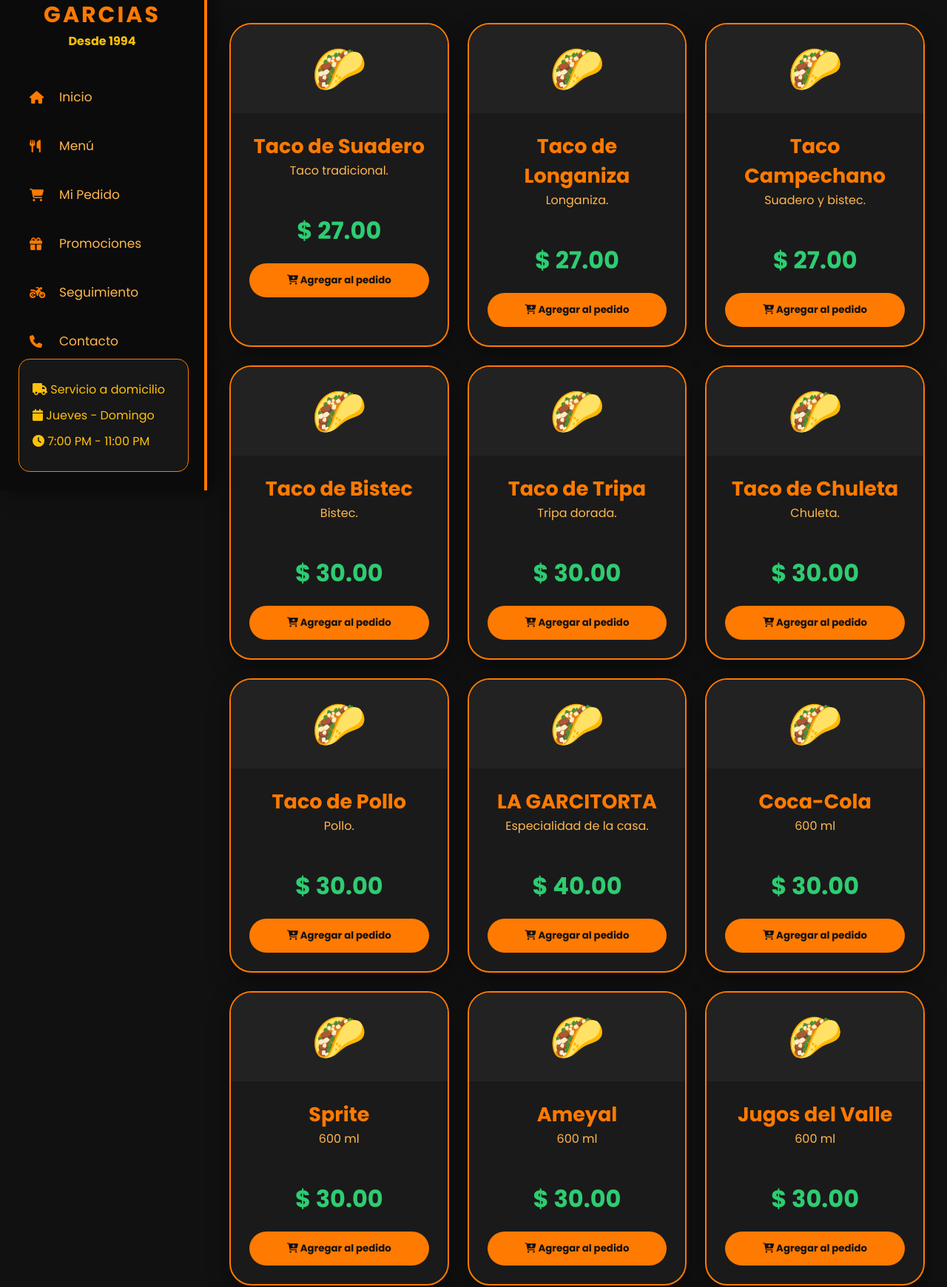
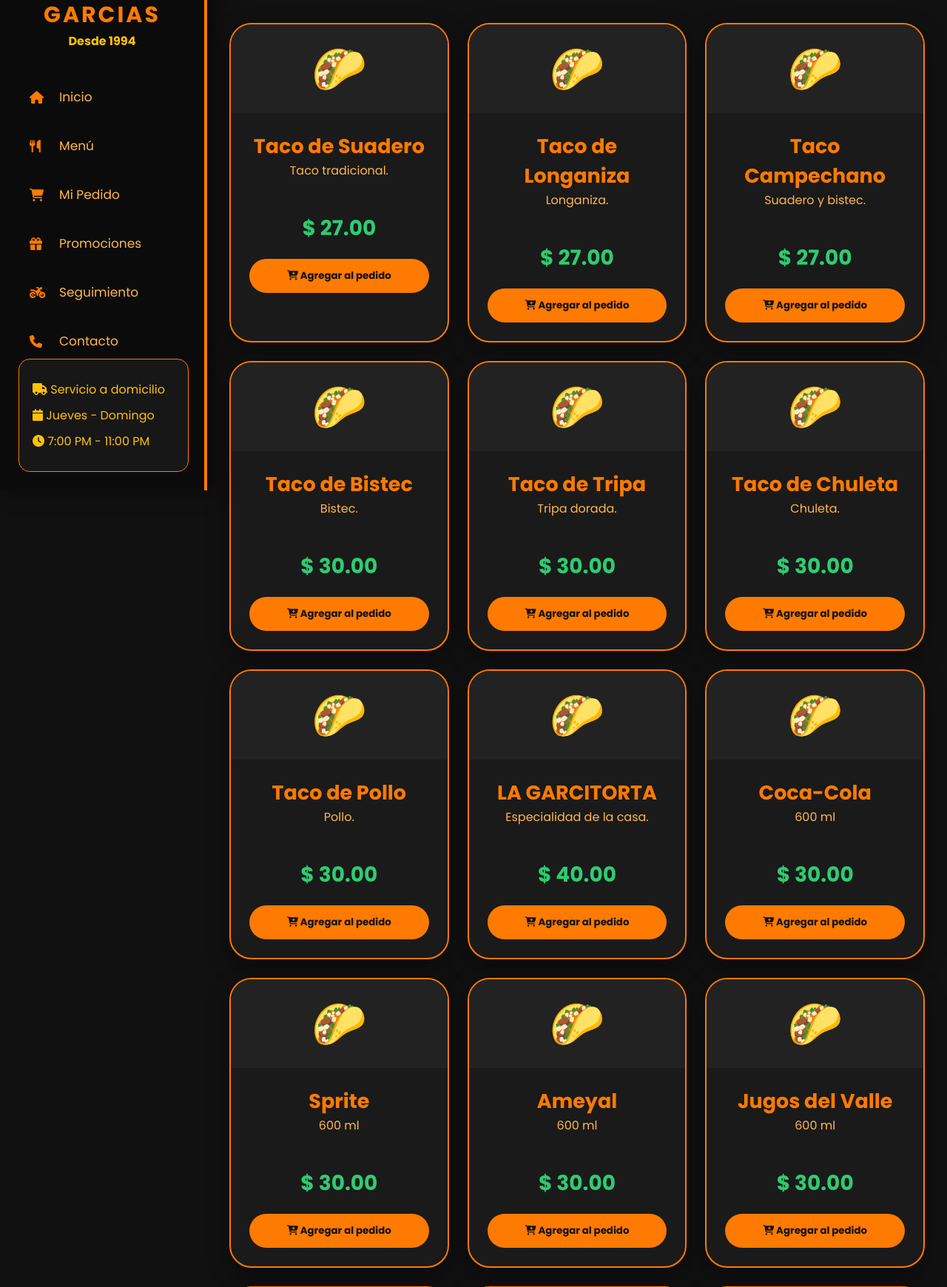
Before and after one commit to emiliogarcianmms-ship-it/los-dos-garcias, a Flask app: page /menu in a window 1280 px wide. Shown: the part 137-1877 px from the top of the page at 74% size. Run offline with Flask 3, Linux system fonts and the light colour scheme; data comes from the database, SQL or seed files in the repository; data that the repository does not hold is empty; some libraries are stand-ins or nearby versions.

Commit message:
Update menu.html

```diff
--- a/templates/menu.html
+++ b/templates/menu.html
@@ -7,22 +7,16 @@
 
 
     <h1 class="titulo-menu">
-
         🌮 MENÚ LOS DOS GARCIAS
-
     </h1>
 
 
     <p class="subtitulo-menu">
-
         Desde 1994, llevando el sabor de nuestra tradición hasta la puerta de tu hogar.
-
     </p>
 
 
 </div>
-
-
 
 
 
@@ -32,9 +26,7 @@
 {% for producto in productos %}
 
 
-
 <div class="producto-card">
-
 
 
     <div class="producto-icono">
@@ -45,38 +37,26 @@
 
 
 
-
-
     <div class="producto-info">
 
 
-
         <h2>
-
             {{ producto.nombre }}
-
         </h2>
 
 
 
-
-
         <p class="descripcion-producto">
-
             {{ producto.descripcion }}
-
         </p>
 
 
 
-
-
-        <div class="precio-producto">
+        <h3 class="precio-producto">
 
             $ {{ producto.precio }}
 
-        </div>
-
+        </h3>
 
 
 
@@ -84,31 +64,21 @@
         <form action="/agregar_carrito" method="POST">
 
 
-
             <input
-
             type="hidden"
-
             name="id_producto"
-
             value="{{ producto.id_producto }}"
-
             >
-
 
 
 
             <button class="btn-carrito" type="submit">
 
-
                 <i class="fa-solid fa-cart-plus"></i>
 
                 Agregar al pedido
 
-
             </button>
-
-
 
 
         </form>
@@ -118,13 +88,10 @@
     </div>
 
 
-
 </div>
 
 
-
 {% endfor %}
-
 
 
 </div>
@@ -133,22 +100,12 @@
 
 
 
-
-
-
-<!-- PROMOCIONES -->
-
-
 <div class="promociones-menu">
 
 
-
 <h2>
-
     🎉 PROMOCIONES LOS DOS GARCIAS
-
 </h2>
-
 
 
 
@@ -156,17 +113,12 @@
 
 
 <h3>
-
     🥤 Compra 10 tacos o más
-
 </h3>
 
 
-
 <p>
-
     Recibe una Coca-Cola de 1 litro totalmente gratis.
-
 </p>
 
 
@@ -175,23 +127,16 @@
 
 
 
-
-
 <div class="promo promo-envio">
 
 
 <h3>
-
     🚚 Compra 25 tacos o más
-
 </h3>
 
 
-
 <p>
-
     Tu envío es completamente gratis.
-
 </p>
 
 
@@ -206,44 +151,27 @@
 
 
 
-
-<!-- CONTACTO -->
-
-
 <div class="card contacto-menu">
 
 
-
 <h2>
-
     🚚 Servicio a domicilio
-
 </h2>
 
 
-
 <p>
-
     📅 Jueves a Domingo
-
 </p>
 
 
-
 <p>
-
     ⏰ 7:00 PM - 11:00 PM
-
 </p>
 
 
-
 <p>
-
     📞 747 427 5925
-
 </p>
-
 
 
 </div>
```
Lines whose indentation alone changed are shown as unchanged.
